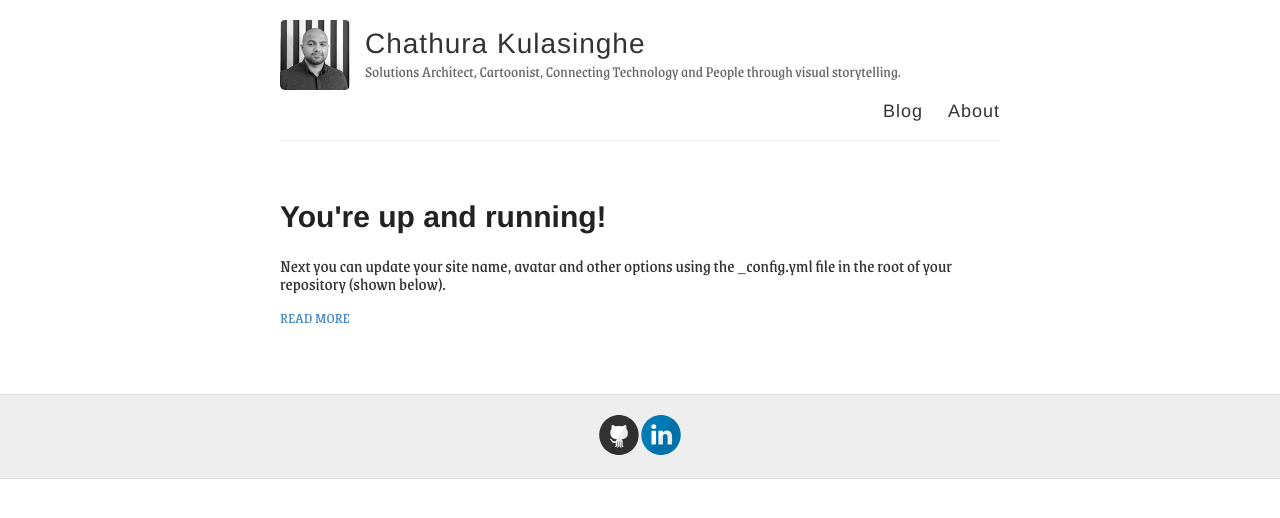
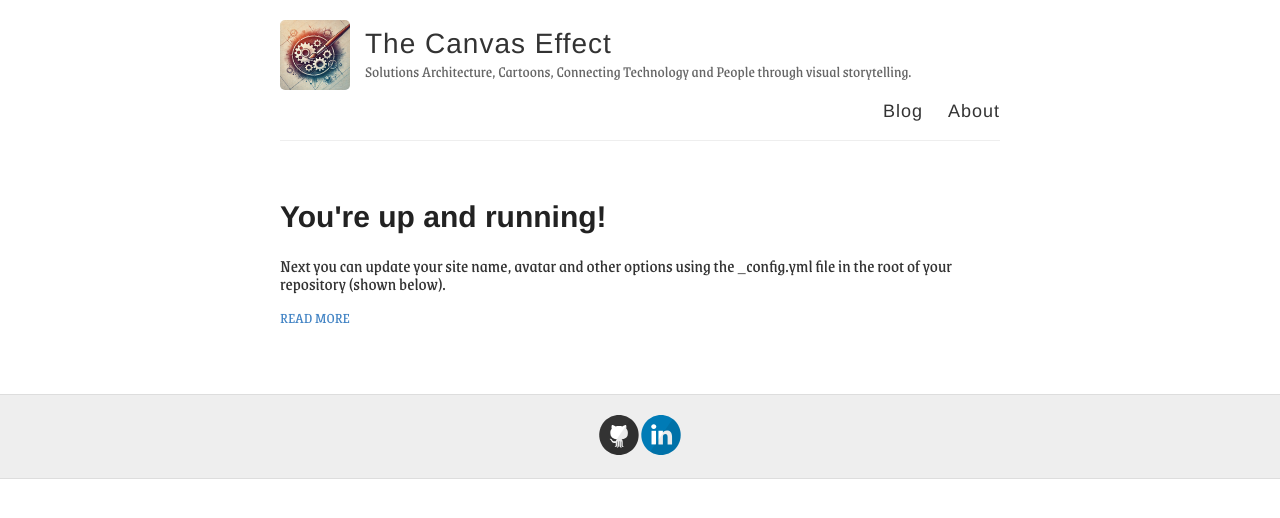
Before and after one commit to knightbeat/knightbeat.github.io, a Jekyll site: the page built from index.html, in a window 1280 px wide. Shown: the top 518 px of the page. Built offline with Jekyll 4.4.1, drawn with Linux system fonts in a browser that asks for light colours.

Commit message:
update description

```diff
--- a/_config.yml
+++ b/_config.yml
@@ -3,13 +3,13 @@
 #
 
 # Name of your site (displayed in the header)
-name: Chathura Kulasinghe
+name: The Canvas Effect
 
 # Short bio or description (displayed in the header)
-description: Solutions Architect, Cartoonist, Connecting Technology and People through visual storytelling.
+description: Solutions Architecture, Cartoons, Connecting Technology and People through visual storytelling.
 
 # URL of your avatar or profile pic (you could use your GitHub profile pic)
-avatar: /images/avatar.jpg
+avatar: /images/avatar.webp
 
 #
 # Flags below are optional
```
Also changed, not shown: images/avatar.jpg (deleted), images/avatar.webp (added), 1 other file.
